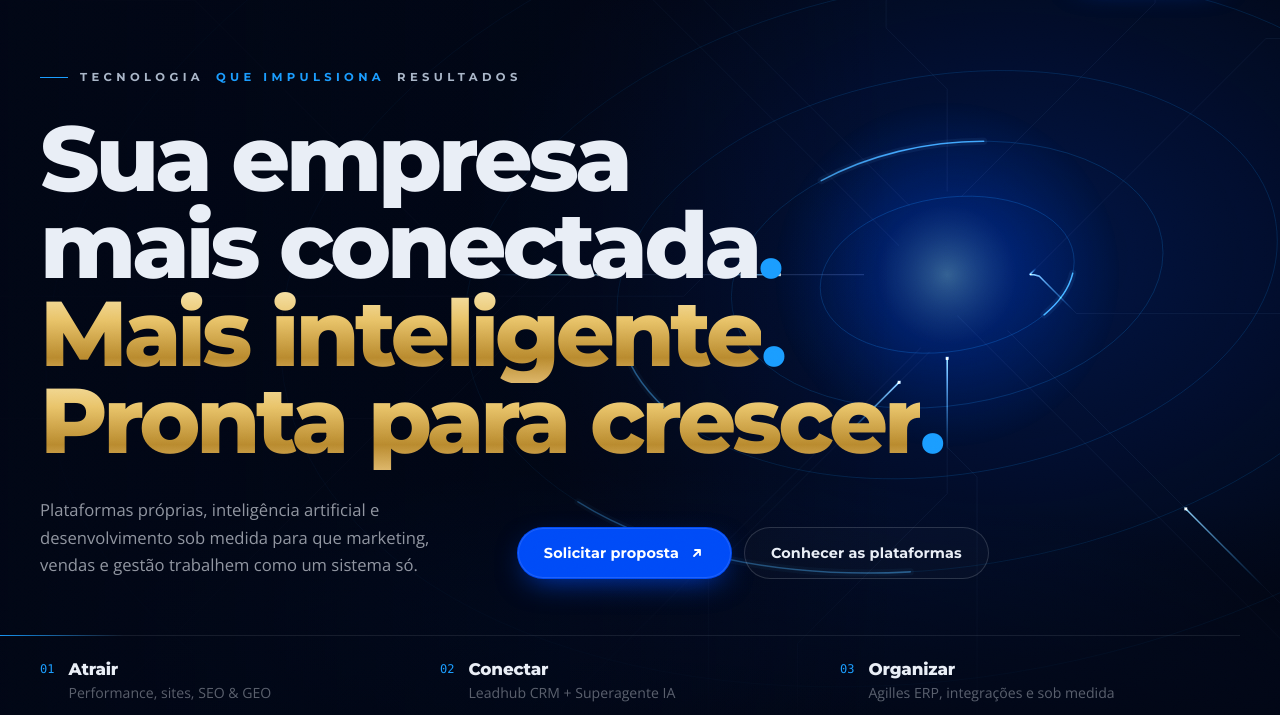
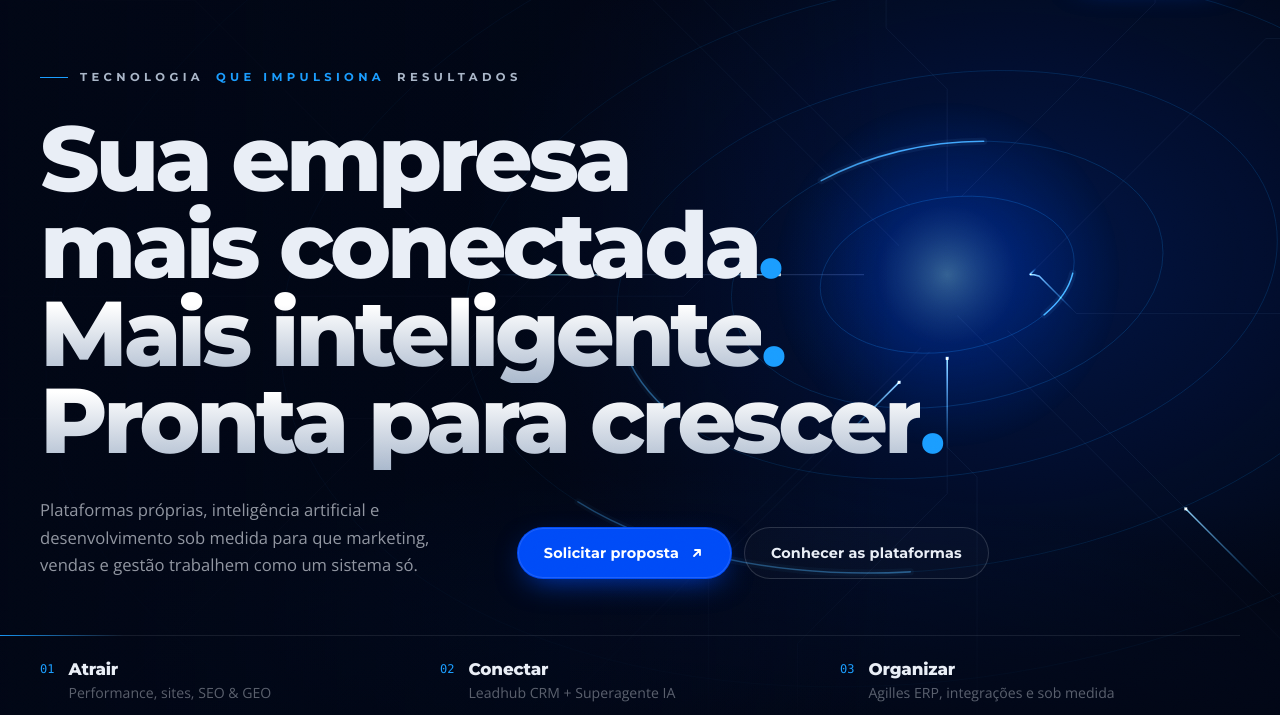
Before and after one commit to comercialtagdigital/tagsite, a plain HTML site: page index.html in a window 1280 px wide. Shown: the part 85-800 px from the top of the page. Drawn offline with Linux system fonts and the light colour scheme.

Commit message:
Hero e contato voltam ao prata; dourado só nos destaques das seções
Co-Authored-By: Claude Opus 5.5 <noreply@anthropic.com>

Claude-Session: https://claude.ai/code/session_019dJWcn6bvBrXAzEWKcv6Er

```diff
--- a/assets/css/site.css
+++ b/assets/css/site.css
@@ -103,6 +103,11 @@ body::after {
   background: linear-gradient(180deg, #fbeec1 0%, #e9c46a 38%, #b98a2e 72%, #e6c178 100%);
   -webkit-background-clip: text; background-clip: text; color: transparent;
   -webkit-box-decoration-break: clone; box-decoration-break: clone; /* gradiente inteiro em cada linha quebrada */
+}
+/* prata do logo 3D: claro em cima, aço embaixo */
+.chrome {
+  background: linear-gradient(180deg, #ffffff 25%, #a3b3c9 100%);
+  -webkit-background-clip: text; background-clip: text; color: transparent;
 }
 .dot { font-style: normal; color: var(--signal); }
 .lede { color: var(--mute); font-size: 1.075rem; max-width: 46ch; }
--- a/index.html
+++ b/index.html
@@ -64,8 +64,8 @@
     <h1 class="hero__title">
       <span class="line"><span>Sua empresa</span></span>
       <span class="line"><span>mais conectada<i class="dot">.</i></span></span>
-      <span class="line"><span><span class="gold">Mais inteligente</span><i class="dot">.</i></span></span>
-      <span class="line"><span><span class="gold">Pronta para crescer</span><i class="dot">.</i></span></span>
+      <span class="line"><span><span class="chrome">Mais inteligente</span><i class="dot">.</i></span></span>
+      <span class="line"><span><span class="chrome">Pronta para crescer</span><i class="dot">.</i></span></span>
     </h1>
     <div class="hero__foot">
       <p class="hero__lede">Plataformas próprias, inteligência artificial e desenvolvimento sob medida para que marketing, vendas e gestão trabalhem como um sistema só.</p>
@@ -421,7 +421,7 @@
   <div class="wrap contact__grid">
     <div class="contact__copy">
       <p class="eyebrow">Seu próximo projeto</p>
-      <h2 id="contact-title" class="h2 h2--xl">Qual desafio<br><span class="gold">vamos resolver</span><i class="dot">?</i></h2>
+      <h2 id="contact-title" class="h2 h2--xl">Qual desafio<br><span class="chrome">vamos resolver</span><i class="dot">?</i></h2>
       <p class="lede">Conte o que você precisa melhorar ou construir. A conversa começa no WhatsApp, com alguém do time.</p>
       <ul class="contact__direct">
         <li><a href="https://wa.me/5531993151956" target="_blank" rel="noopener"><svg aria-hidden="true" viewBox="0 0 16 16"><path d="M2.5 13.5l.8-2.6A5.7 5.7 0 1 1 5.4 13zM6 5.5c0 2.4 2 4.5 4.5 4.5l.8-1.1-1.4-.7-.6.6a3.4 3.4 0 0 1-1.6-1.6l.6-.6-.7-1.4z"/></svg>+55 31 99315-1956</a></li>
```
